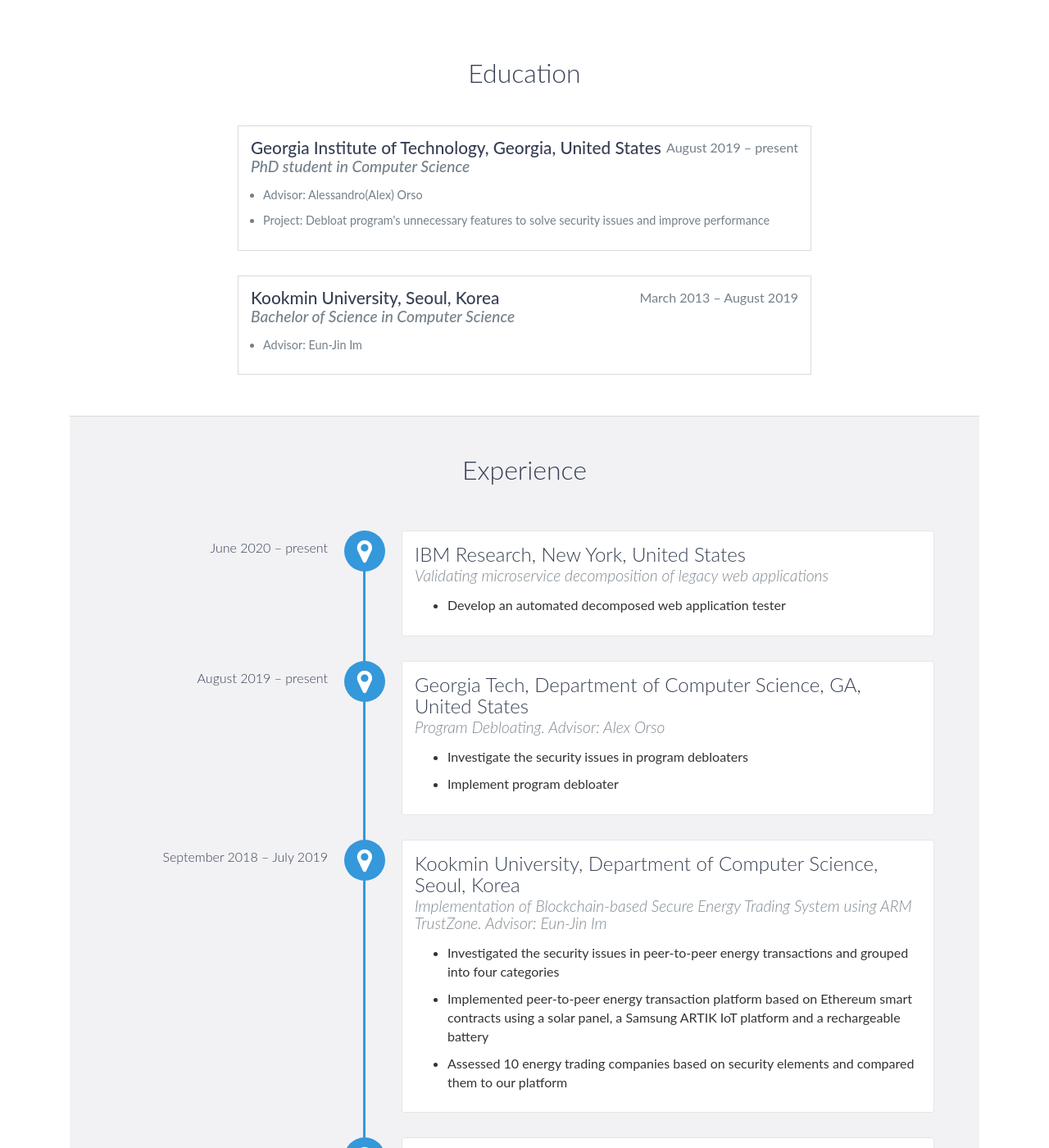
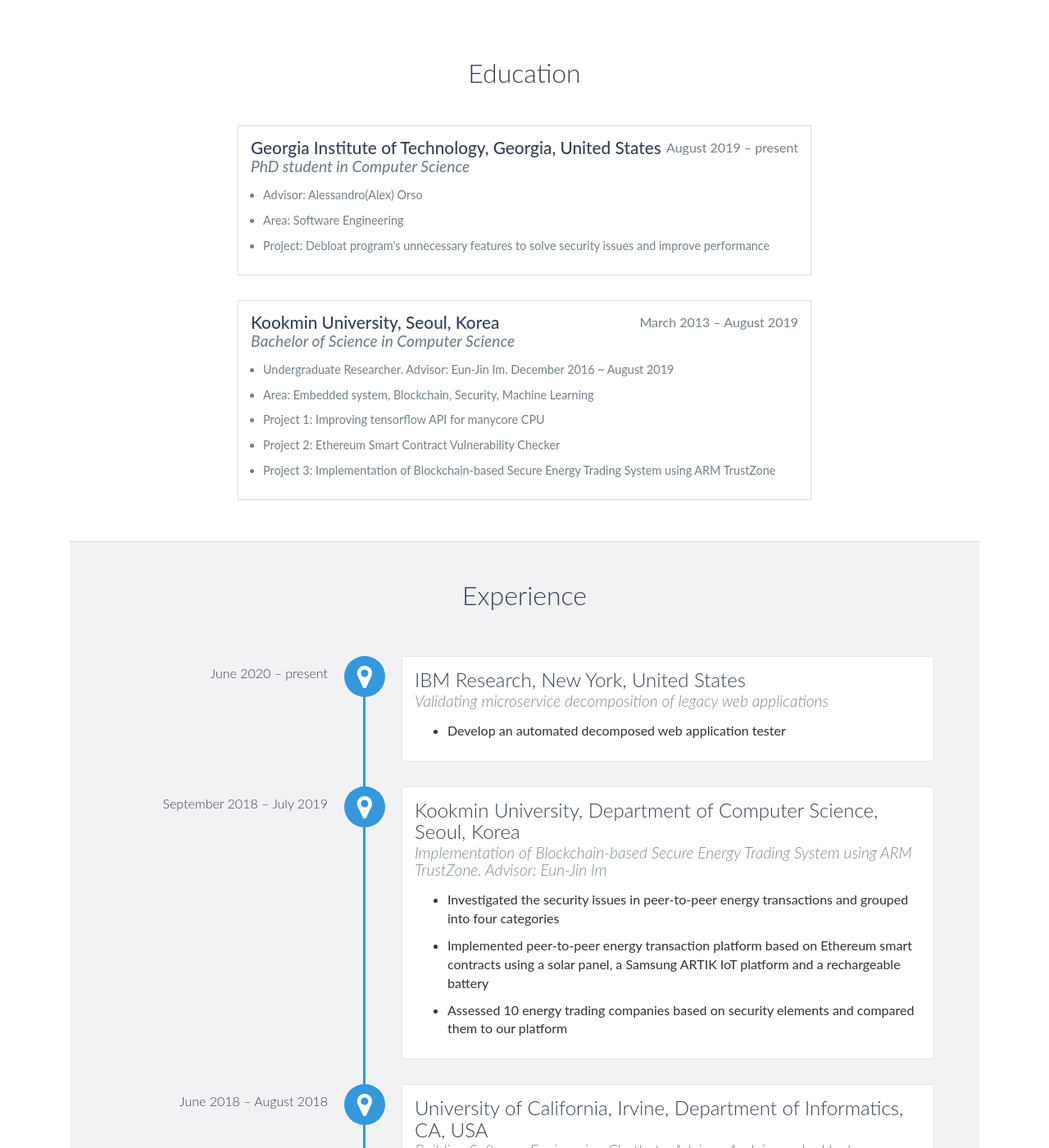
Before and after one commit to codingsoo/codingsoo.github.io1, a Jekyll site: the page built from index.html, in a window 1280 px wide and 1400 px high, scrolled down 800 px. Shown: the whole window at 82% size. Built offline with Jekyll 4.4.1, drawn with Linux system fonts in a browser that asks for light colours; nearby versions of some CDN libraries; comment, search, counter and statistics services are not loaded.

Commit message:
kookmin university UI test

```diff
--- a/index.html
+++ b/index.html
@@ -72,6 +72,7 @@
                         <h4>PhD student in Computer Science</h4>
                         <ul>
                             <li>Advisor: Alessandro(Alex) Orso</li>
+                            <li>Area: Software Engineering</li>
                             <li>Project: Debloat program's unnecessary features to solve security issues and improve performance</li>
                         </ul>
                     </div>
@@ -81,7 +82,11 @@
                         <span class="education-date">March 2013 – August 2019</span>
                         <h4>Bachelor of Science in Computer Science</h4>
                         <ul>
-                            <li>Advisor: Eun-Jin Im</li>
+                            <li>Undergraduate Researcher. Advisor: Eun-Jin Im. December 2016 ~ August 2019</li>
+                            <li>Area: Embedded system, Blockchain, Security, Machine Learning</li>
+                            <li>Project 1: Improving tensorflow API for manycore CPU</li>
+                            <li>Project 2: Ethereum Smart Contract Vulnerability Checker</li>
+                            <li>Project 3: Implementation of Blockchain-based Secure Energy Trading System using ARM TrustZone</li>
                         </ul>
                     </div>
                 </div>
@@ -96,16 +101,6 @@
                                <ul>
                                    <li>Develop an automated decomposed web application tester</li>
                                </ul>
-                            </p>
-                        </div>
-                        <div data-date="August 2019 – present">
-                            <h3>Georgia Tech, Department of Computer Science, GA, United States</h3>
-                            <h4>Program Debloating. Advisor: Alex Orso</h4>
-                            <p>
-                                <ul>
-                                    <li>Investigate the security issues in program debloaters</li>
-                                    <li>Implement program debloater</li>
-                                </ul>
                             </p>
                         </div>
                         <div data-date="September 2018 – July 2019">
```
